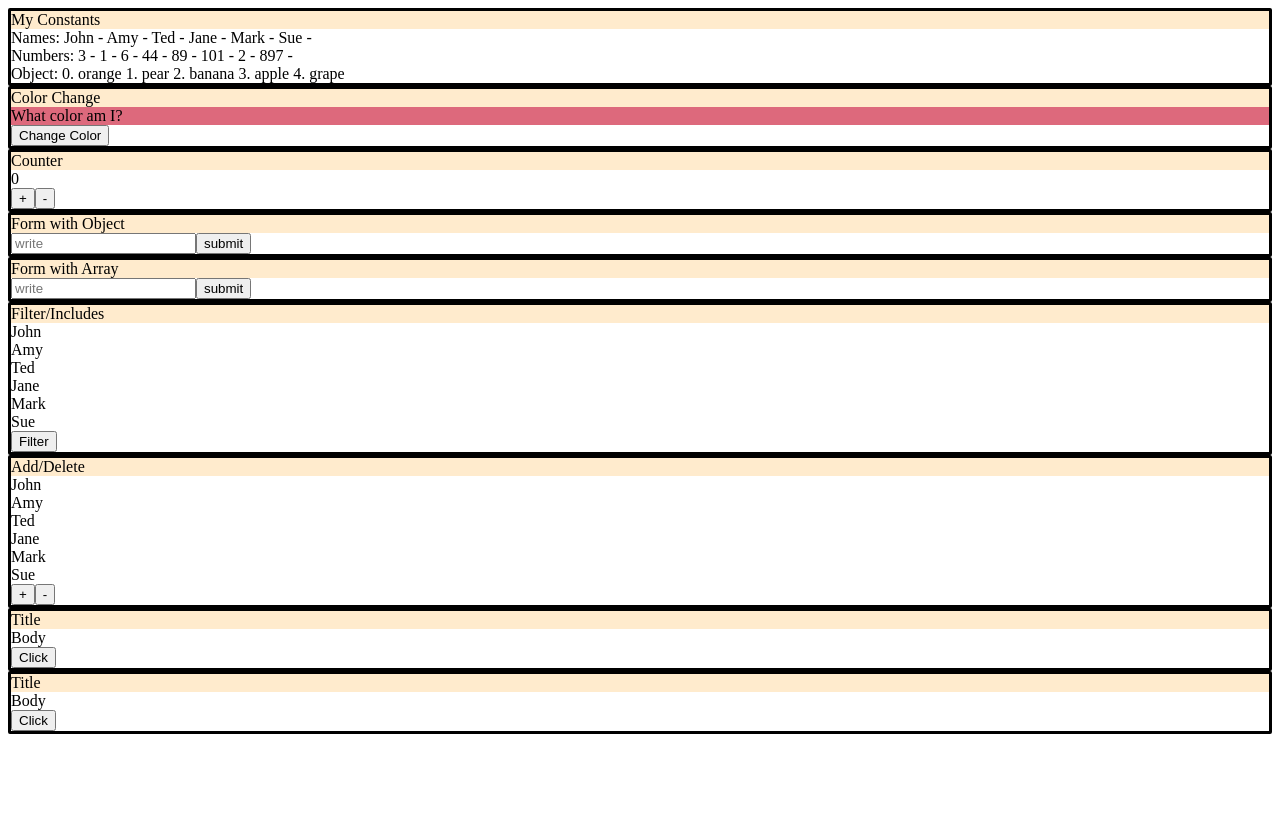
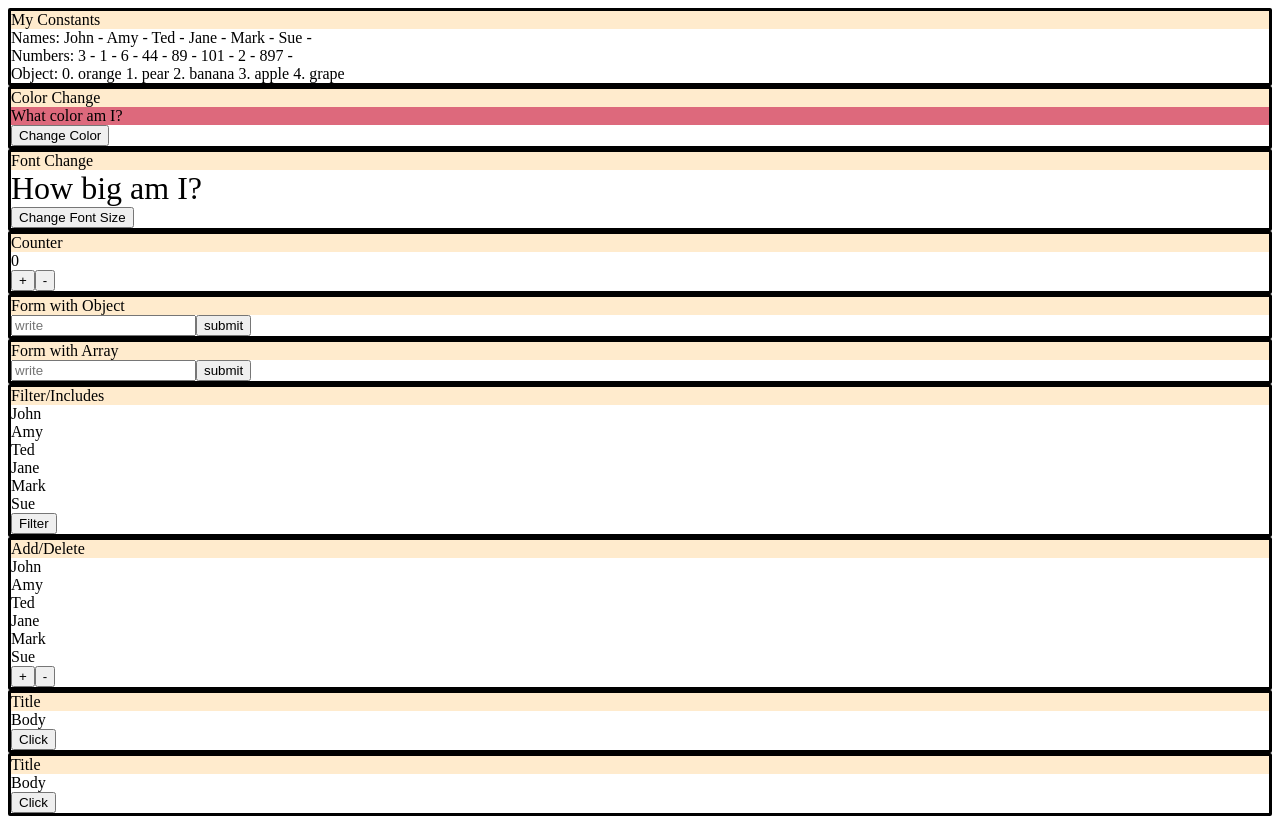
Before and after one commit to DXRovang/hook-playground, a React (Create React App) app: page / in a window 1280 px wide. Before the commit the page ends 800 px from the top, so only its background shows below. Built offline with nearby package versions, Linux system fonts and the light colour scheme.

Commit message:
adds 2nd toggle (size)

```diff
--- a/src/App.css
+++ b/src/App.css
@@ -13,3 +13,9 @@
 .blue{
   background-color: aqua;
 }
+.large{
+  font-size: xx-large;
+}
+.small{
+  font-size: xx-small;
+}
--- a/src/App.js
+++ b/src/App.js
@@ -15,6 +15,7 @@ function App() {
   }
 
   const [toggle, setToggle] = useState(true)
+  const [toggleSize, setToggleSize] = useState(true)
   const [count, setCount] = useState(0)
   const [state, setState] = useState({name: ""})
   const [arrayState, setArrayState] = useState(namesArray)
@@ -36,6 +37,9 @@ function App() {
 
   const toggleFunction = () =>{
     setToggle(!toggle)
+  }
+  const toggleSizeFunction = () =>{
+    setToggleSize(!toggleSize)
   }
   const increment = ()=>{
     setCount(count=>count + 1)
@@ -69,6 +73,12 @@ function App() {
       <div className="title">Color Change</div>
       <div className={toggle ? "pink": "blue"}>What color am I?</div>
       <button onClick={toggleFunction}>Change Color</button>
+    </div>
+
+    <div className="border">
+      <div className="title">Font Change</div>
+      <div className={toggleSize ? "large": "small"}>How big am I?</div>
+      <button onClick={toggleSizeFunction}>Change Font Size</button>
     </div>
 
     <div className="border">
```
